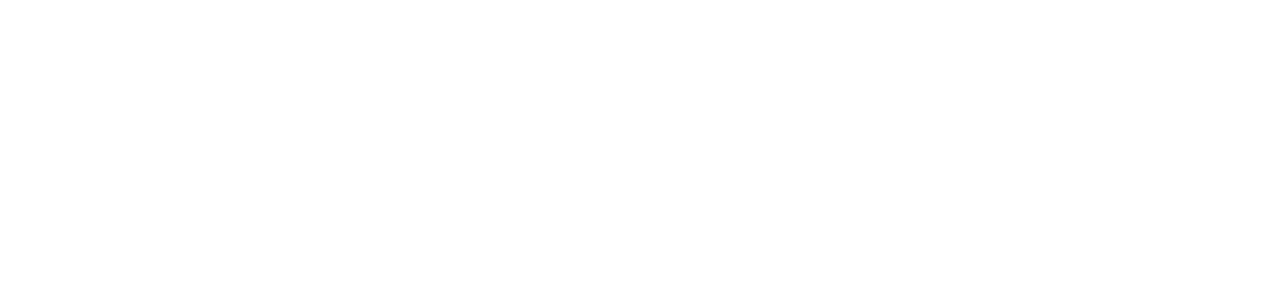
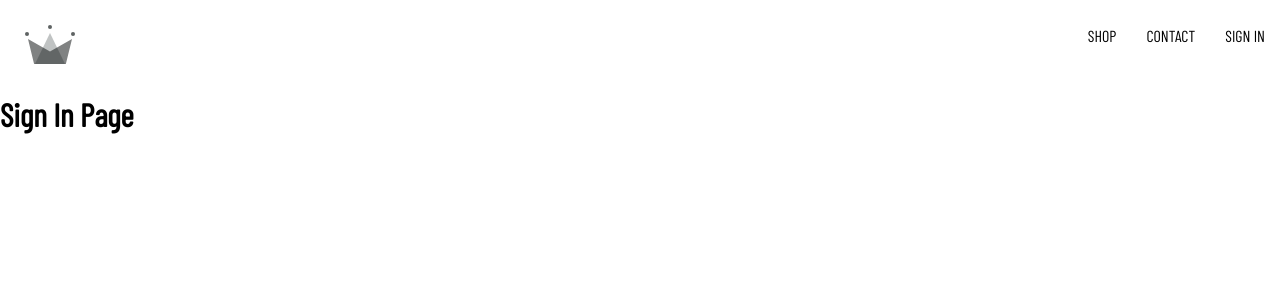
Before and after one commit to Kittekat14/crwn-clothing, a React (Create React App) app: page /signIn in a window 1280 px wide. Before the commit this address had no page. Shown: the top 300 px of the page. Built offline with nearby package versions, Linux system fonts and the light colour scheme; a web font is replaced by a local one.

Commit message:
installed google firebase package

```diff
--- a/package.json
+++ b/package.json
@@ -6,6 +6,7 @@
     "@testing-library/jest-dom": "^5.16.5",
     "@testing-library/react": "^13.4.0",
     "@testing-library/user-event": "^13.5.0",
+    "firebase": "^9.12.1",
     "react": "^18.2.0",
     "react-dom": "^18.2.0",
     "react-router-dom": "^6.4.2",
--- a/src/App.js
+++ b/src/App.js
@@ -2,6 +2,7 @@ import { Routes, Route } from "react-router-dom";
 
 import Home from "./routes/home/home.component";
 import Navigation from "./routes/navigation/navigation.component";
+import SignIn from "./routes/sign-in/sign-in.component";
 
 const Shop = () => {
   return <h1>I am the shop page</h1>;
@@ -13,6 +14,7 @@ function App() {
       <Route path='/' element={<Navigation />}>
         <Route index element={<Home />} />
         <Route path='shop' element={<Shop />} />
+        <Route path='signIn' element={<SignIn />} />
       </Route>
     </Routes>
   );
--- a/src/routes/navigation/navigation.component.jsx
+++ b/src/routes/navigation/navigation.component.jsx
@@ -14,10 +14,10 @@ const Navigation = () => {
           <Link to='/shop' className='nav-link'>
             SHOP
           </Link>
-          <Link to='/shop' className='nav-link'>
+          <Link to='/contact' className='nav-link'>
             CONTACT
           </Link>
-          <Link to='/shop' className='nav-link'>
+          <Link to='/signIn' className='nav-link'>
             SIGN IN
           </Link>
         </div>
--- /dev/null
+++ b/src/routes/sign-in/sign-in.component.jsx
@@ -0,0 +1,9 @@
+const SignIn = () => {
+  return (
+    <div>
+      <h1>Sign In Page</h1>
+    </div>
+  );
+};
+
+export default SignIn;
```
Also changed, not shown: 1 other file (tests, documents, lock files or other folders).
